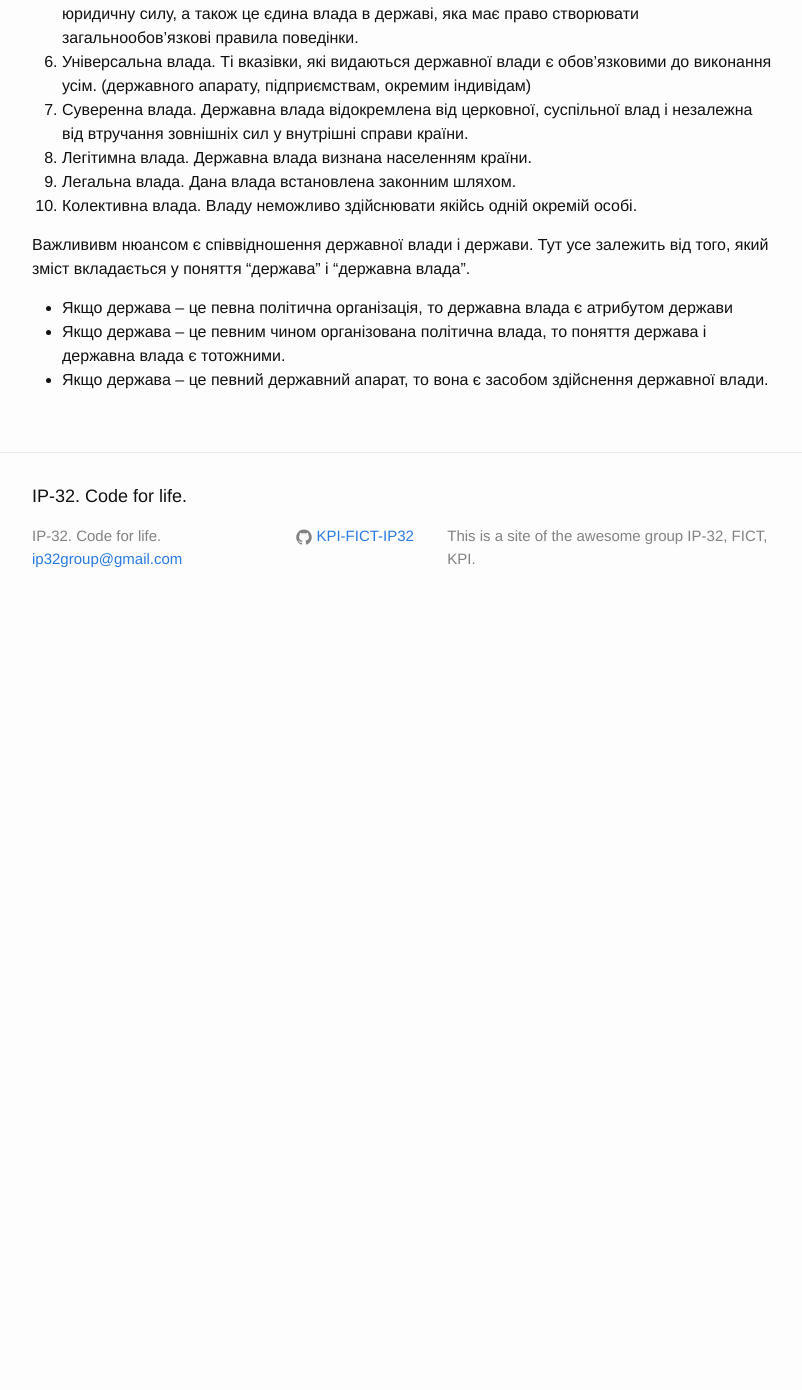
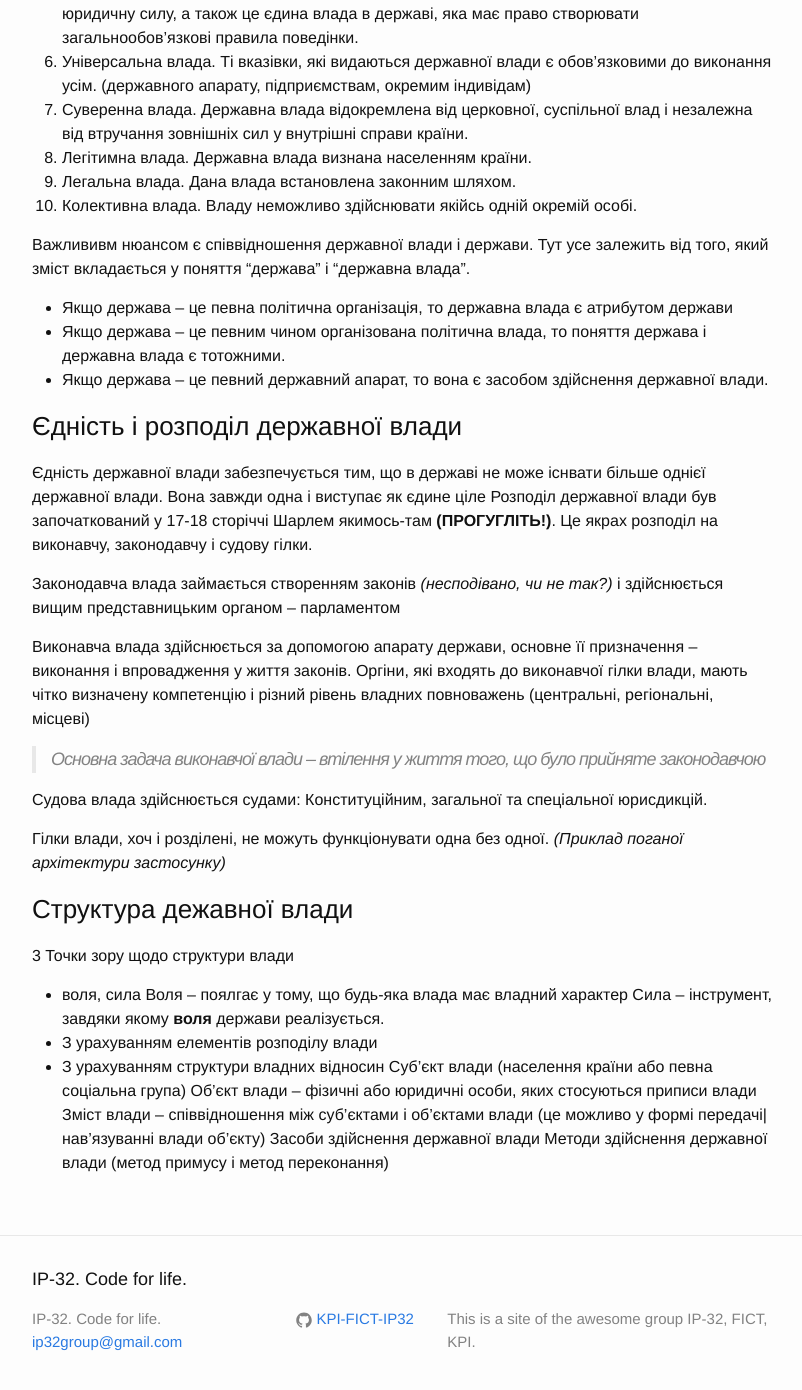
Before and after one commit to KPI-FICT-IP32/Blog, a Jekyll site: the page built from _posts/kpi/s06_jurisprudence/2016-03-11-jurisprudence-lecture-04.markdown, in a window 1280 px wide and 1400 px high, scrolled down 2190 px. Shown: the top 1390 px of the window, without its empty margins (238-1040 px from the left). Built offline with Jekyll 4.4.1, drawn with Linux system fonts in a browser that asks for light colours; before the commit the page ends 2820 px from its top, so only the background shows below that.

Commit message:
Jurisprudence. Lecture 4. Pt 2

```diff
--- a/_posts/kpi/s06_jurisprudence/2016-03-11-jurisprudence-lecture-04.markdown
+++ b/_posts/kpi/s06_jurisprudence/2016-03-11-jurisprudence-lecture-04.markdown
@@ -81,3 +81,31 @@ categories: kpi_s06_jurisprudence
 - Якщо держава -- це певна політична організація, то державна влада є атрибутом держави
 - Якщо держава -- це певним чином організована політична влада, то поняття держава і державна влада є тотожними.
 - Якщо держава -- це певний державний апарат, то вона є засобом здійснення державної влади.
+
+### Єдність і розподіл державної влади
+Єдність державної влади забезпечується тим, що в державі не може існвати більше однієї державної влади. Вона завжди одна і виступає як єдине ціле
+Розподіл державної влади був започаткований у 17-18 сторіччі Шарлем якимось-там **(ПРОГУГЛІТЬ!)**. Це якрах розподіл на виконавчу, законодавчу і судову гілки.
+
+Законодавча влада займається створенням законів *(несподівано, чи не так?)* і здійснюється вищим представницьким органом -- парламентом
+
+Виконавча влада здійснюється за допомогою апарату держави, основне її призначення -- виконання і впровадження у життя законів. Оргіни, які входять до виконавчої гілки влади, мають чітко визначену компетенцію і різний рівень владних повноважень (центральні, регіональні, місцеві)
+
+> Основна задача виконавчої влади -- втілення у життя того, що було прийняте законодавчою
+
+Судова влада здійснюється судами: Конституційним, загальної та спеціальної юрисдикцій.
+
+Гілки влади, хоч і розділені, не можуть функціонувати одна без одної. *(Приклад поганої архітектури застосунку)*
+
+### Структура дежавної влади
+3 Точки зору щодо структури влади
+
+- воля, сила
+    Воля -- поялгає у тому, що будь-яка влада має владний характер
+    Сила -- інструмент, завдяки якому **воля** держави реалізується.
+- З урахуванням елементів розподілу влади
+- З урахуванням структури владних відносин
+    Суб'єкт влади (населення країни або певна соціальна група)
+    Об'єкт влади -- фізичні або юридичні особи, яких стосуються приписи влади
+    Зміст влади -- співвідношення між суб'єктами і об'єктами влади (це можливо у формі передачі|нав'язуванні влади об'єкту)
+    Засоби здійснення державної влади
+    Методи здійснення державної влади (метод примусу і метод переконання)
```
